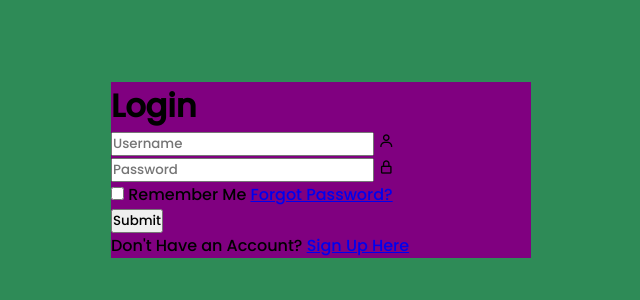
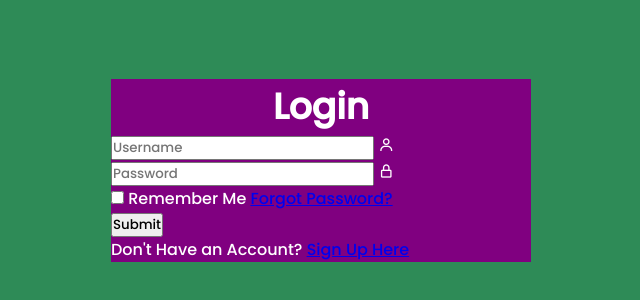
Before and after one commit to itsjaxami/Login_Screen, a plain HTML site: page index.html in a window 1280 px wide. Shown: the part 230-530 px from the top of the page, without its empty margins (319-959 px from the left). Drawn offline with nearby package versions, Linux system fonts and the light colour scheme.

Commit message:
Changed the size and orientation of .wrapper h1 "Login"

```diff
--- a/styles.css
+++ b/styles.css
@@ -18,4 +18,10 @@ body {
 .wrapper {
     width: 420px;
     background: purple;
+    color: white;
 }
+
+.wrapper h1 {
+    font-size: 36px;
+    text-align: center;
+}
```
